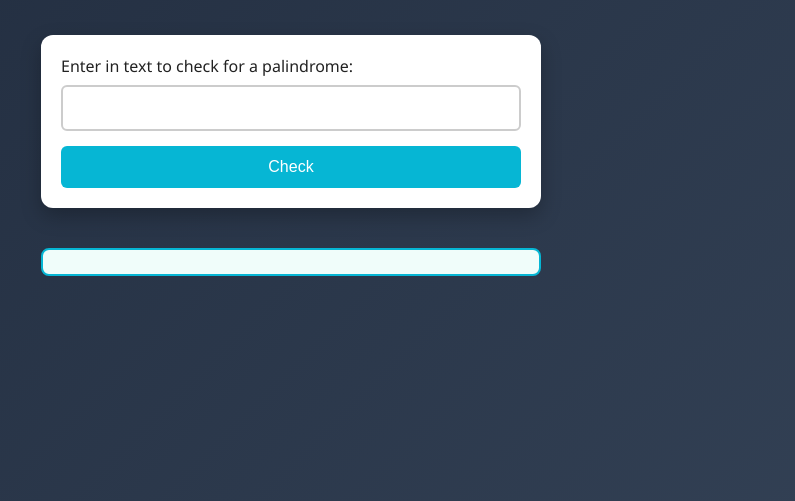
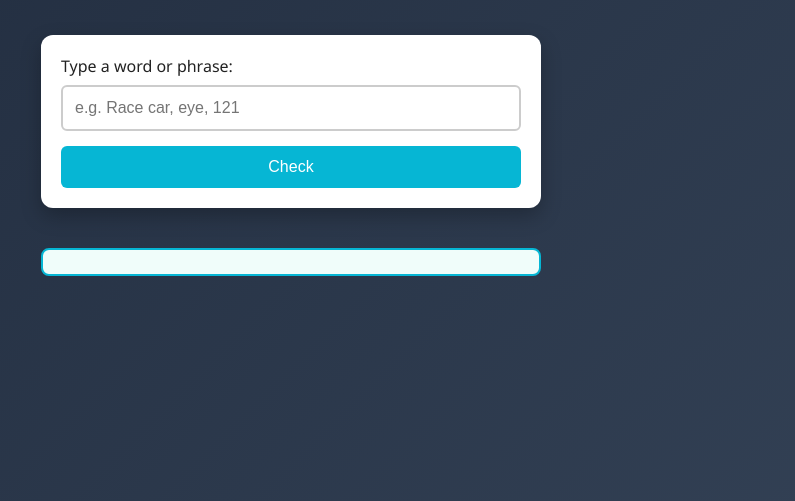
Before and after one commit to Eduaina/Building-a-Palindrome-Checker, a plain HTML site: page index.html in a window 1280 px wide. Shown: the part 299-800 px from the top of the page, without its empty margins (349-1144 px from the left). Drawn offline with Linux system fonts and the light colour scheme.

Commit message:
Plindrome checker works perfectly

```diff
--- a/index.html
+++ b/index.html
@@ -11,7 +11,8 @@
         <h1 id="h1">Is the word a Palindrome?</h1>
 
         <div class="input">
-            <label for="text-input">Enter in text to check for a palindrome: </label><input type="text" id="text-input">
+            <label for="text-input">Type a word or phrase: </label>
+            <input type="text" id="text-input" placeholder="e.g. Race car, eye, 121">
             <button id="check-btn">Check</button>
         </div>
         <span id="result"></span>
```
